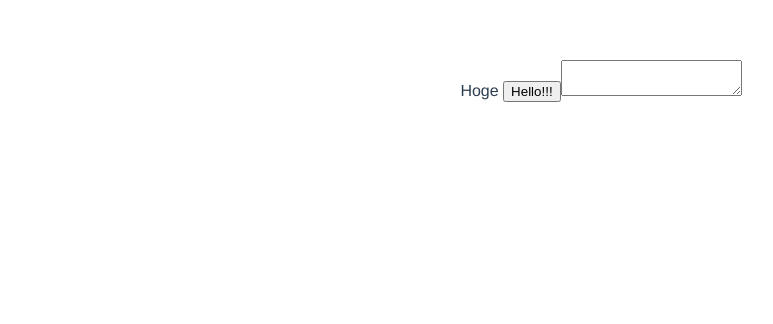
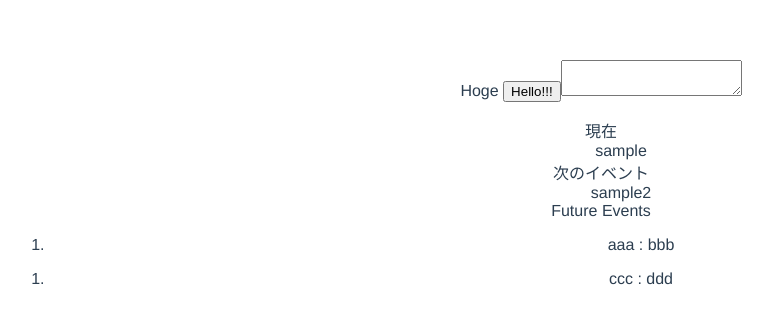
Before and after one commit to kyonmm/kiban-team-timer, a Vue app in the folder kiban-team-timer/: page / in a window 1280 px wide. Shown: the top 324 px of the page, without its empty margins (39-812 px from the left). Built offline with nearby package versions, Linux system fonts and the light colour scheme.

Commit message:
Mainの画面にダミー値を設定して表示できるようにした

```diff
--- a/kiban-team-timer/src/App.vue
+++ b/kiban-team-timer/src/App.vue
@@ -3,6 +3,17 @@
     Hoge
     <button v-on:click="doHello">Hello!!!</button>
     <Config ref="config"></Config>
+
+    <dl>
+    <dt>現在</dt><dd>{{currentTime}}</dd>
+    <dt>次のイベント</dt><dd>{{nextEvent}}</dd>
+    <dt>Future Events</dt>
+    <dd>
+      <ol v-for="ev in futureEvents">
+        <li>{{ev.time}} : {{ev.eventName}}</li>
+      </ol>
+    </dd>
+    </dl>
   </div>
 </template>
 
@@ -16,6 +27,16 @@ export default {
   name: 'app',
   components: {
     Config
+  },
+  data: function() {
+    return {
+      currentTime: "sample",
+      nextEvent: "sample2",
+      futureEvents: [
+        { time: "aaa", eventName: "bbb" },
+        { time: "ccc", eventName: "ddd" },
+      ]
+    }
   },
   methods :{
     doHello() {
```
